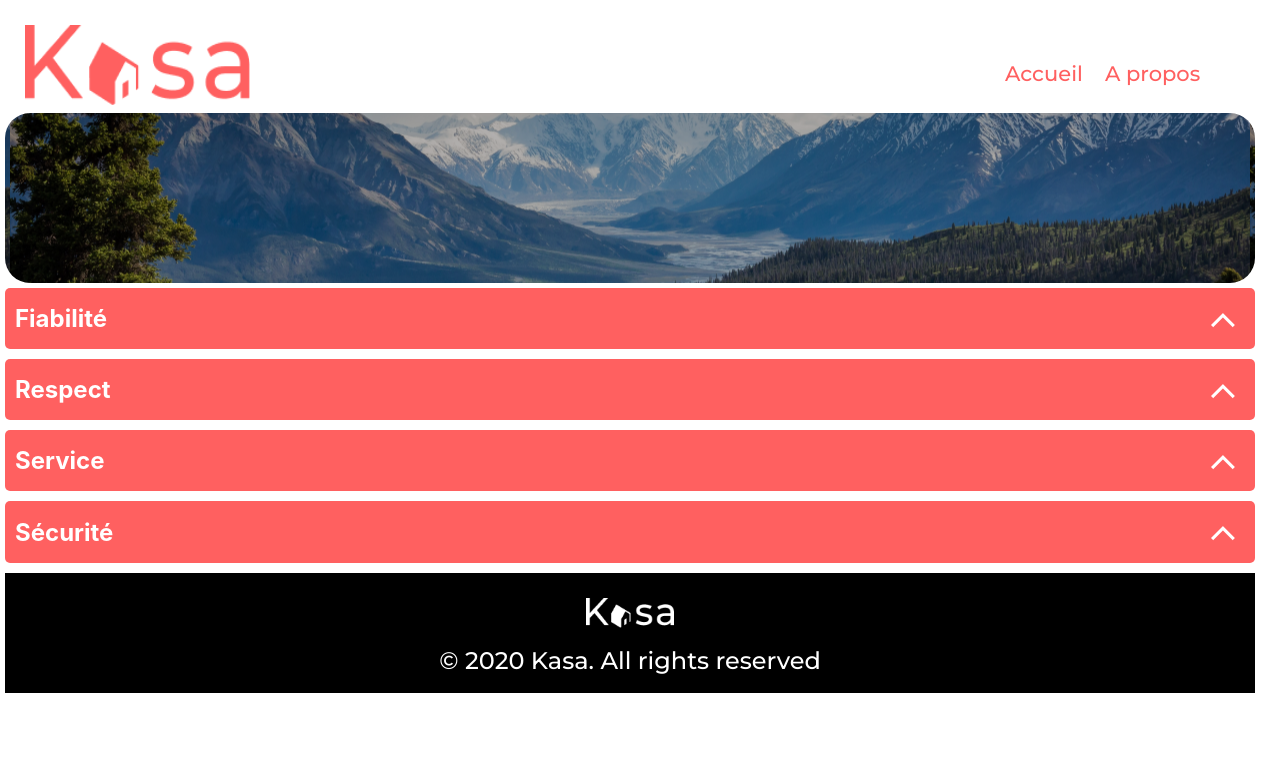
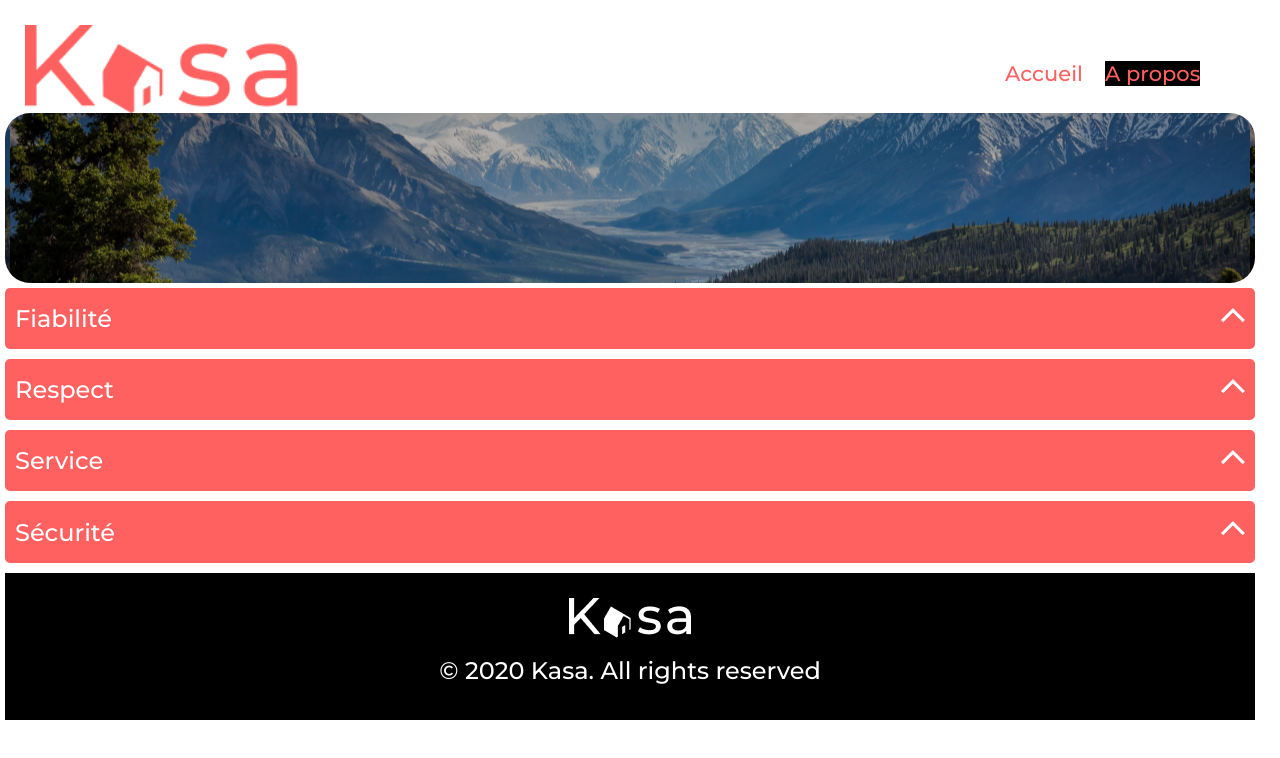
Before and after one commit to Plo-K2on/Projet-7, a React (Create React App) app: page /Propos in a window 1280 px wide. Shown: the top 758 px of the page. Built offline with nearby package versions, Linux system fonts and the light colour scheme.

Commit message:
Fix classActive

```diff
--- a/src/Components/Collapse.jsx
+++ b/src/Components/Collapse.jsx
@@ -1,16 +1,20 @@
 
 import '../Styles/Collapse.css'
-import arrow from '../Assets/Images/FlecheCollapse.png'
+// import flecheHaut from '../Assets/Images/FlecheCollapse.png'
+// import flechebas from '../Assets/Images/arrowBottom.png'
 import { useState } from 'react';
 
 function Collapse(props) {
     const [selected, setSelected] = useState(true);
+    const [selectedArrow, setSelectedArrow] = useState(true);
     const toggle = () => {
+        setSelectedArrow(!selectedArrow)
+        // console.log('selectedArrow', selectedArrow)
         return setSelected(!selected)
     }
 
     let isHiddenClass = selected ? "CollapseHidden" : "";
-
+    let displayArrow = selectedArrow ? "maClasseQuiAfficheLaFlecheHaut" : "maClasseQuiAfficheLaFlecheBas";
     const renderContent = () =>{
         if(typeof props.info.content === 'string'){
             return props.info.content
@@ -26,7 +30,7 @@ function Collapse(props) {
         <div className="Collapse">
             <div className="CollapseHeader">
                 <h1>{props.info.header}</h1>
-                <div onClick={() => toggle()}><img src={arrow} alt="Fleche" /></div>
+                <div onClick={() => toggle()}><div className={displayArrow}></div></div>
             </div>
 
             <div className={`CollapseContent ${isHiddenClass}`}>
--- a/src/Components/Navigation.jsx
+++ b/src/Components/Navigation.jsx
@@ -1,5 +1,22 @@
 
 import '../Styles/Navigation.css'
+import { NavLink } from "react-router-dom";
+
+// export default function Navigation() {
+//     return(
+//         <nav className='NavContainer'>
+//             <img src={require('../Assets/Images/LogoNav.png')} alt="Logo"/>
+//             <ul className='NavMenu'>
+//                 <li>
+//                     <a href={`/`}>Accueil</a>
+//                 </li>
+//                 <li>
+//                     <a href={`/Propos`}>A propos</a>
+//                 </li>
+//             </ul>
+//         </nav>
+//     )
+// }
 
 export default function Navigation() {
     return(
@@ -7,10 +24,10 @@ export default function Navigation() {
             <img src={require('../Assets/Images/LogoNav.png')} alt="Logo"/>
             <ul className='NavMenu'>
                 <li>
-                    <a href={`/`}>Accueil</a>
+                    <NavLink to={`/`}>Accueil</NavLink>
                 </li>
                 <li>
-                    <a href={`/Propos`}>A propos</a>
+                    <NavLink to={`/propos`}>A propos</NavLink>
                 </li>
             </ul>
         </nav>
--- a/src/Styles/Banner.css
+++ b/src/Styles/Banner.css
@@ -25,6 +25,7 @@
         bottom: 80%;
         font-size: 24px;
         line-height: 100%;
+        padding-left: 15px;
     }
 
     .BannerContainer img{
--- a/src/Styles/Caroussel.css
+++ b/src/Styles/Caroussel.css
@@ -7,6 +7,7 @@
     width: 100%;
     height: 300px;
     object-fit: cover;
+    border-radius: 25px;
 }
 
 .containerCaroussel .hideButton {
@@ -34,14 +35,16 @@
 @media screen and (max-width: 870px) {
 
     .containerCaroussel img {
-
+        width: 113%;
+        margin-top: -76px;
     }
 
     .containerCaroussel .prev {
-
+        top: 55px;
     }
 
     .containerCaroussel .next{
-
+        right: -40px;
+        top: 55px;
     }
 }
--- a/src/Styles/Collapse.css
+++ b/src/Styles/Collapse.css
@@ -19,17 +19,14 @@
     height: 15px;
     color: white;
     margin: 25px 10px 0 0;
-    /* will-change: ; */
-}
-
-.Collapse img button {
-    transform : rotate(180deg);
 
 }
 
 .Collapse h1 {
     color: white;
     font-size: 24px;
+    font-weight: 500;
+    font-family: 'Montserrat';
 }
 
 .CollapseContent {
@@ -39,6 +36,20 @@
 .CollapseHidden {
     display: none;
 }
+.maClasseQuiAfficheLaFlecheHaut {
+    background-image: url("../Assets/Images/arrowUp.png");
+    display: block;
+    height:15px;
+    width:24px;
+    margin-top: 20px;
+}
+.maClasseQuiAfficheLaFlecheBas {
+    background-image: url("../Assets/Images/arrowDown.png");
+    display: block;
+    height:15px;
+    width:24px;
+    margin-top: 20px;
+}
 
 @media screen and (max-width: 870px) {
 
--- a/src/Styles/Fiche.css
+++ b/src/Styles/Fiche.css
@@ -5,19 +5,17 @@
 }
 
 .containerAutor h1 {
-    width: 93px;
+    /* width: 93px; */
     height: 52px;
-    left: 1170px;
-    top: 573px;
     font-family: 'Montserrat';
     font-style: normal;
     font-weight: 500;
     font-size: 18px;
     line-height: 142%;
     display: flex;
-    align-items: flex-end;
+    flex-direction: column;
     text-align: right;
-    padding-left: 790px;
+    padding-right: 75px;
     margin-bottom: -60px;
 }
 
@@ -67,11 +65,43 @@
     .containerAutor {
         position: absolute;
         right: 10%;
-        bottom: 1%;
+        bottom: 12%;
         font-family: 'Montserrat';
         font-weight: 500;
         display: flex;
         align-items: flex-end;
+        margin-bottom: -17px;
+    }
+
+    .containerAutor h1 {
+        width: 93px;
+        height: 52px;
+        font-family: 'Montserrat';
+        font-style: normal;
+        font-weight: 500;
+        font-size: 18px;
+        line-height: 142%;
+        display: flex;
+        align-items: flex-end;
+        text-align: right;
+        padding-right: 3px;
+        margin-bottom: -10px;
+    }
+
+    .containerAutor img{
+        border-radius: 70px;
+        height: 64px;
+        margin-bottom: -15px;
+        margin-left: 10px;
+        margin-right: 10px;
+    }
+
+    .containerTitle {
+        margin: 12px 0 10px 0;
+    }
+
+    .containerLocation {
+        margin-top: 15px;
     }
 
     .containerRating {
@@ -79,6 +109,10 @@
         display: flex;
         flex-direction: row;
         flex-wrap: nowrap;
+    }
+
+    .containerTag {
+        margin-top: 16px;
     }
 
     .containerCollapseFiche {
--- a/src/Styles/Footer.css
+++ b/src/Styles/Footer.css
@@ -1,15 +1,16 @@
 
 .FooterContainer {
     background-color: black;
+    padding-bottom: 1px;
 }
 
 .FooterContainer img {
     color: white;
     padding-top: 25px;
     display: block;
-    width: 7%;
+    max-width: 100%;
     margin: auto;
-    height: 30px;
+    height: auto;
 }
 
 .FooterContainer h1 {
--- a/src/Styles/Home.css
+++ b/src/Styles/Home.css
@@ -31,7 +31,7 @@
     }
 
     .bannerHome {
-        width: 360px;
+        width: 342px;
         height: 111px;
         object-fit: cover;
     }
--- a/src/Styles/Navigation.css
+++ b/src/Styles/Navigation.css
@@ -10,8 +10,8 @@
 }
 
 .NavContainer img {
-    width: 18%;
-    height: 80px;
+    max-width: 100%;
+    height: auto;
     margin-left: 20px;
     margin-top: -20px;
 }
@@ -38,14 +38,14 @@
     text-decoration: none;
 }
 
-.NavContainer ul li a:hover {
+/* .NavContainer ul li a:hover {
     font-family: 'montserrat';
     font-style: normal;
     font-weight: 500;
     font-size: 21px;
     color: #FF6060;
     text-decoration-line: underline;
-}
+} */
 
 @media screen and (max-width: 870px) {
 
@@ -60,7 +60,7 @@
 
     .NavMenu {
         width: 60%;
-        margin-left: 10px;
+        margin-left: -7px;
     }
 
     .NavContainer ul li {
@@ -73,3 +73,7 @@
     }
 
 }
+.active {
+    color:aqua;
+    background-color: black;
+}
--- a/src/index.js
+++ b/src/index.js
@@ -1,5 +1,5 @@
 import React from 'react';
-import ReactDOM from 'react-dom/client';
+import ReactDOM, { createRoot } from 'react-dom/client';
 import './index.css';
 import Home from './Pages/Home';
 import Fiche from './Pages/Fiche';
@@ -10,49 +10,73 @@ import Navigation from './Components/Navigation';
 import Footer from './Components/Footer';
 import './Styles/Index.css';
 import 'typeface-montserrat';
-import {
-  createBrowserRouter,
-  RouterProvider,
-} from "react-router-dom";
+// import {
+//   createBrowserRouter,
+//   RouterProvider,
+// } from "react-router-dom";
+
+import { BrowserRouter as Router, Routes, Route } from 'react-router-dom';
+
+
+// const router = createBrowserRouter([
+//   {
+//     path: "/",
+//     element: <Home />,
+//     errorElement: <Error />,
+//   },
+
+//   {
+//     path: "/fiche/:id",
+//     element: <Fiche />,
+//     errorElement: <Error />,
+//   },
+
+//   {
+//     path: "/Propos",
+//     element: <Propos />,
+//     errorElement: <Error />,
+//   },
+
+//   {
+//     path: "/404",
+//     element: <Error />,
+//   }
+// ]);
+
+// const root = ReactDOM.createRoot(document.getElementById('root'));
+// root.render(
+//   <React.StrictMode>
+//     <div className='container'>
+//       <Navigation />
+//       <RouterProvider router={router} />
+//       <Footer />
+//     </div>
+
+//   </React.StrictMode>
+// );
+
+const App = () => (
+  <div className='container'>
+    <Navigation />
+    <Routes>
+      <Route path="/" element={<Home />} />
+      <Route path="/propos" element={<Propos />} />
+      <Route path="/fiche/:id" element={<Fiche />} />
+      <Route path="*" element={<Error />} />
+    </Routes>
+    <Footer />
+  </div>
+
+)
+const root = createRoot(document.getElementById('root'));
+root.render(
+  <React.StrictMode>
+    <Router>
+      <App />
+    </Router>
+  </React.StrictMode>
+)
 
 
 
-const router = createBrowserRouter([
-  {
-    path: "/",
-    element: <Home />,
-    errorElement: <Error />,
-  },
-
-  {
-    path: "/fiche/:id",
-    element: <Fiche />,
-  },
-
-  {
-    path: "/Propos",
-    element: <Propos />,
-  },
-
-  {
-    path: "/404",
-    element: <Error />,
-  }
-]);
-
-const root = ReactDOM.createRoot(document.getElementById('root'));
-root.render(
-  <React.StrictMode>
-    <div className='container'>
-      <Navigation />
-      <RouterProvider router={router} />
-      <Footer />
-    </div>
-
-  </React.StrictMode>
-);
-
-// If you want to start measuring performance in your app, pass a function
-// to log results (for example: reportWebVitals(console.log))
-// or send to an analytics endpoint. Learn more: https://bit.ly/CRA-vitals
 reportWebVitals();
```
Also changed, not shown: src/Assets/Images/arrowDown.png (added), src/Assets/Images/arrowUp.png (renamed from src/Assets/Images/FlecheCollapse.png).
